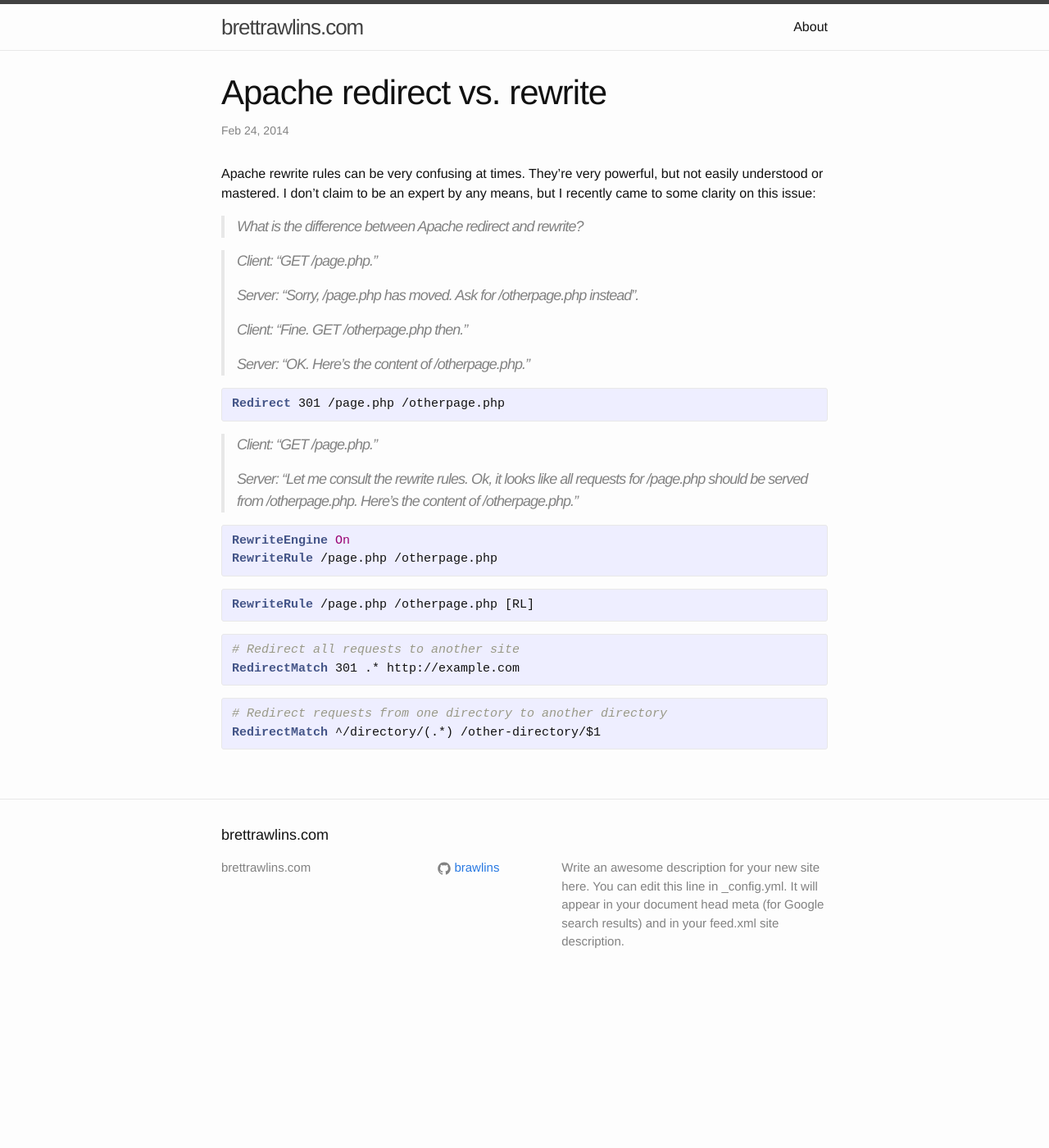
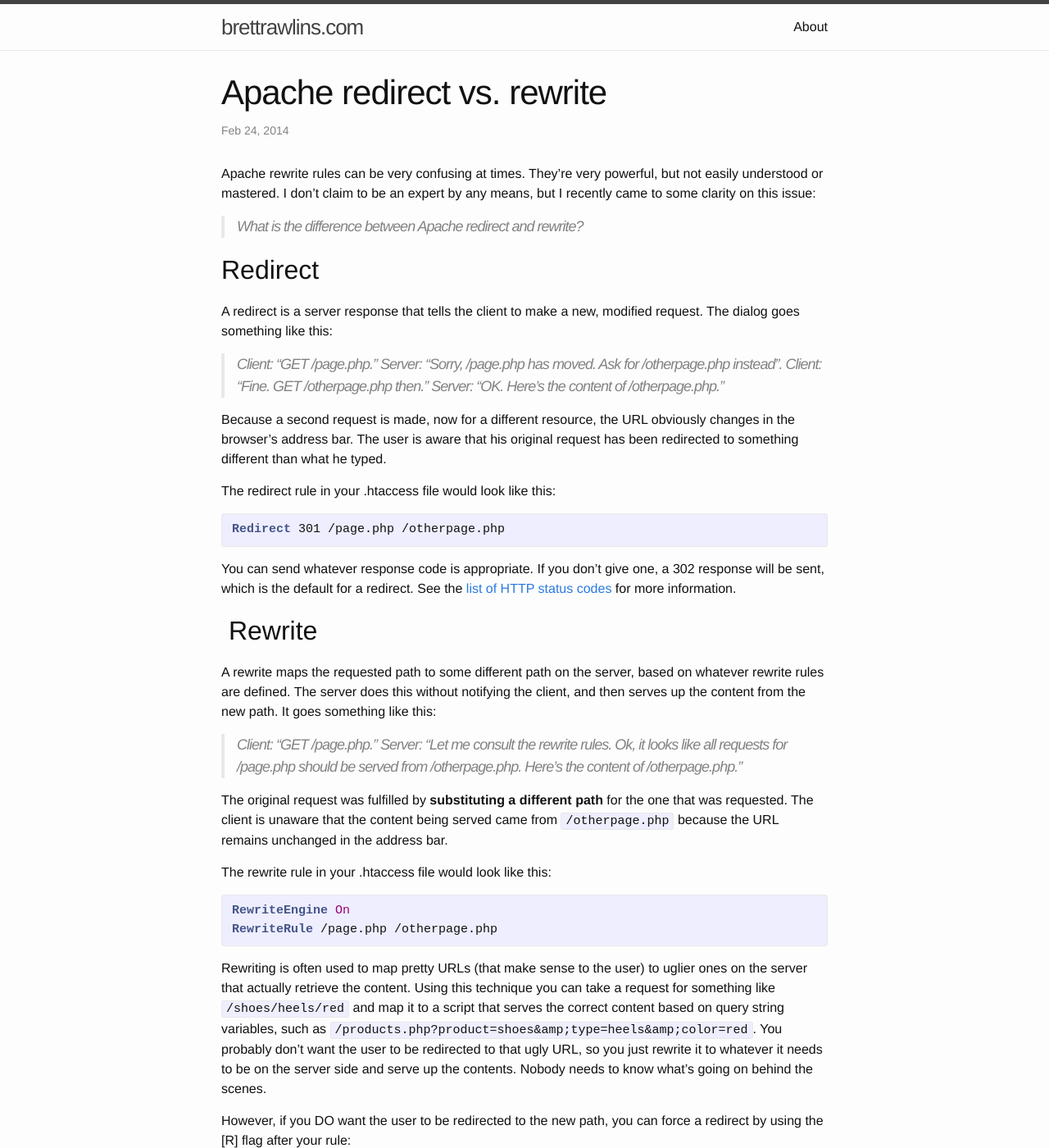
Before and after one commit to brawlins/brettrawlins.com, a Jekyll site: the page built from _posts/2014-02-24-apache-redirect-vs-rewrite.md, in a window 1280 px wide and 1400 px high. Shown: the whole window at 82% size. Built offline with Jekyll 4.4.1, drawn with Linux system fonts in a browser that asks for light colours; some of the changed text lies outside the part shown.

Commit message:
Remove p tags inside blockquotes.

```diff
--- a/_posts/2014-02-24-apache-redirect-vs-rewrite.md
+++ b/_posts/2014-02-24-apache-redirect-vs-rewrite.md
@@ -10,34 +10,65 @@
 
 > What is the difference between Apache redirect and rewrite?
 
+## Redirect
 
-><p class="dialog">Client: “GET /page.php.”</p>
-><p class="dialog">Server: “Sorry, /page.php has moved. Ask for /otherpage.php instead”.</p>
-><p class="dialog">Client: “Fine. GET /otherpage.php then.”</p>
-><p class="dialog">Server: “OK. Here’s the content of /otherpage.php.”</p>
+A redirect is a server response that tells the client to make a new, modified request. The dialog goes something like this:
+
+> Client: “GET /page.php.”
+> Server: “Sorry, /page.php has moved. Ask for /otherpage.php instead”.
+> Client: “Fine. GET /otherpage.php then.”
+> Server: “OK. Here’s the content of /otherpage.php.”
+
+Because a second request is made, now for a different resource, the URL obviously changes in the browser's address bar. The user is aware that his original request has been redirected to something different than what he typed.
+
+The redirect rule in your .htaccess file would look like this:
 
 {% highlight apache %}
 Redirect 301 /page.php /otherpage.php
 {% endhighlight %}
 
-><p class="dialog">Client: “GET /page.php.”</p>
-><p class="dialog">Server: “Let me consult the rewrite rules. Ok, it looks like all requests for /page.php should be served from /otherpage.php. Here’s the content of /otherpage.php.”</p>
+You can send whatever response code is appropriate. If you don't give one, a 302 response will be sent, which is the default for a redirect. See the [list of HTTP status codes](http://en.wikipedia.org/wiki/List_of_HTTP_status_codes#3xx_Redirection){:target="blank"} for more information.
+
+##  Rewrite
+
+A rewrite maps the requested path to some different path on the server, based on whatever rewrite rules are defined. The server does this without notifying the client, and then serves up the content from the new path. It goes something like this:
+
+> Client: “GET /page.php.”
+> Server: “Let me consult the rewrite rules. Ok, it looks like all requests for /page.php should be served from /otherpage.php. Here’s the content of /otherpage.php.”
+
+The original request was fulfilled by **substituting a different path** for the one that was requested. The client is unaware that the content being served came from `/otherpage.php` because the URL remains unchanged in the address bar.
+
+The rewrite rule in your .htaccess file would look like this:
 
 {% highlight apache %}
 RewriteEngine On
 RewriteRule /page.php /otherpage.php
 {% endhighlight %}
 
+Rewriting is often used to map pretty URLs (that make sense to the user) to uglier ones on the server that actually retrieve the content. Using this technique you can take a request for something like `/shoes/heels/red` and map it to a script that serves the correct content based on query string variables, such as `/products.php?product=shoes&amp;type=heels&amp;color=red`. You probably don't want the user to be redirected to that ugly URL, so you just rewrite it to whatever it needs to be on the server side and serve up the contents. Nobody needs to know what's going on behind the scenes.
+
+However, if you DO want the user to be redirected to the new path, you can force a redirect by using the [R] flag after your rule:
+
 {% highlight apache %}
 RewriteRule /page.php /otherpage.php [RL]
 {% endhighlight %}
+
+Usually you want to stop rewriting at this point, so you should also include the [L] flag to make this the last rule that gets evaluated. Otherwise, any rewrite rules that follow this one will also be applied before the redirect happens, which could result in the user being redirected to the wrong place.
+
+## Examples of redirects
+
+This rule will redirect all requests to another site:
 
 {% highlight apache %}
 # Redirect all requests to another site
 RedirectMatch 301 .* http://example.com
 {% endhighlight %}
 
+This one redirects from one directory to another directory:
+
 {% highlight apache %}
 # Redirect requests from one directory to another directory
 RedirectMatch ^/directory/(.*) /other-directory/$1
 {% endhighlight %}
+
+Here `$1` is a back-reference to the portion of the pattern in parentheses. So anything beyond the directory will remain the same.
```
